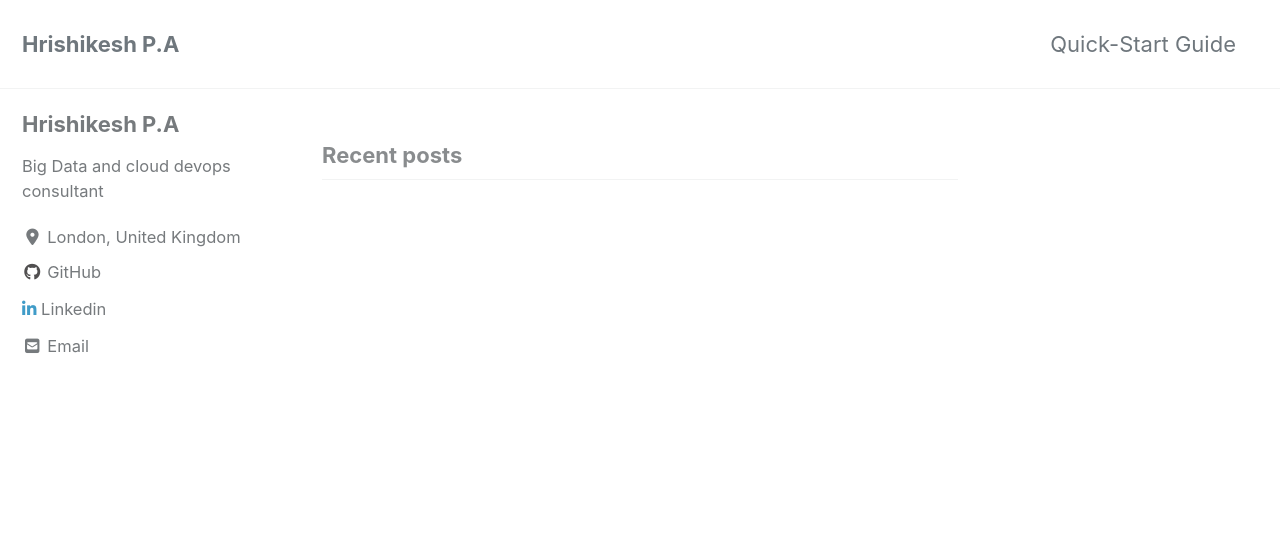
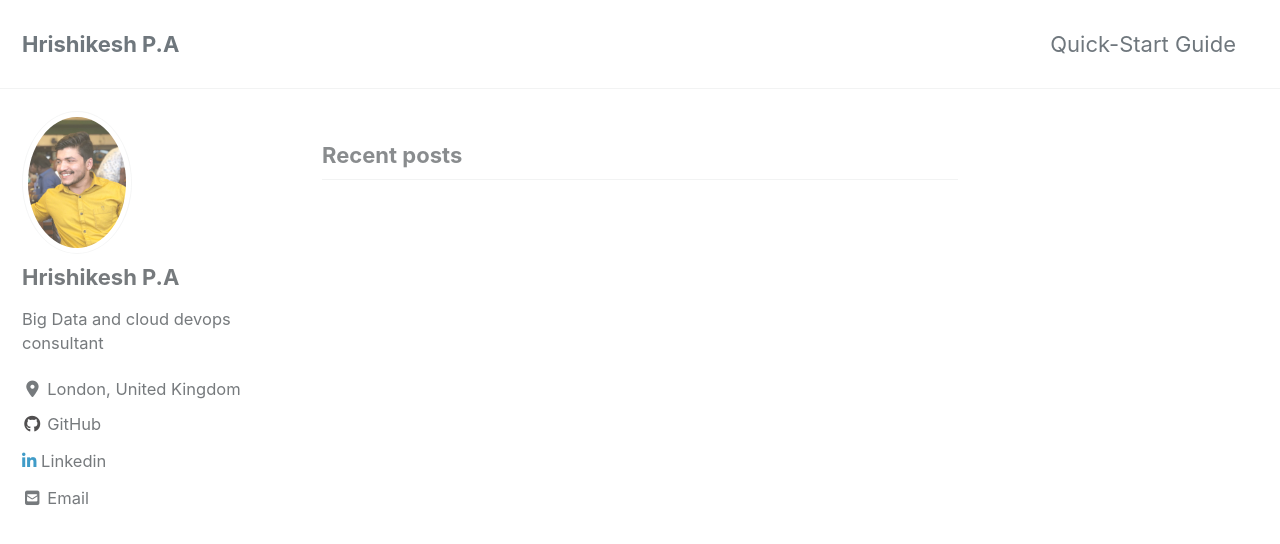
Before and after one commit to infrasmeworld/infrasmeworld_old.github.io, a Jekyll site: the page built from index.html, in a window 1280 px wide and 900 px high. Shown: the top 544 px of the window. Built offline with Jekyll 4.4.1, drawn with Linux system fonts in a browser that asks for light colours; cached includes are drawn as plain includes; nearby versions of some CDN libraries; the list of posts is cut into pages by our own code.

Commit message:
page header changes

```diff
--- a/_config.yml
+++ b/_config.yml
@@ -108,7 +108,7 @@
 # Site Author
 author:
   name             : "Hrishikesh P.A"
-  avatar           : # path of avatar image, e.g. "/assets/images/bio-photo.jpg"
+  avatar           : "/images/bio_pic.jpg"  # path of avatar image, e.g. "/assets/images/bio-photo.jpg"
   bio              : "Big Data and cloud devops consultant"
   location         : "London, United Kingdom"
   email            :  "hrishikeshvattoli@gmail.com"
```
Also changed, not shown: images/bio_pic.jpg (added), 3 other files.
